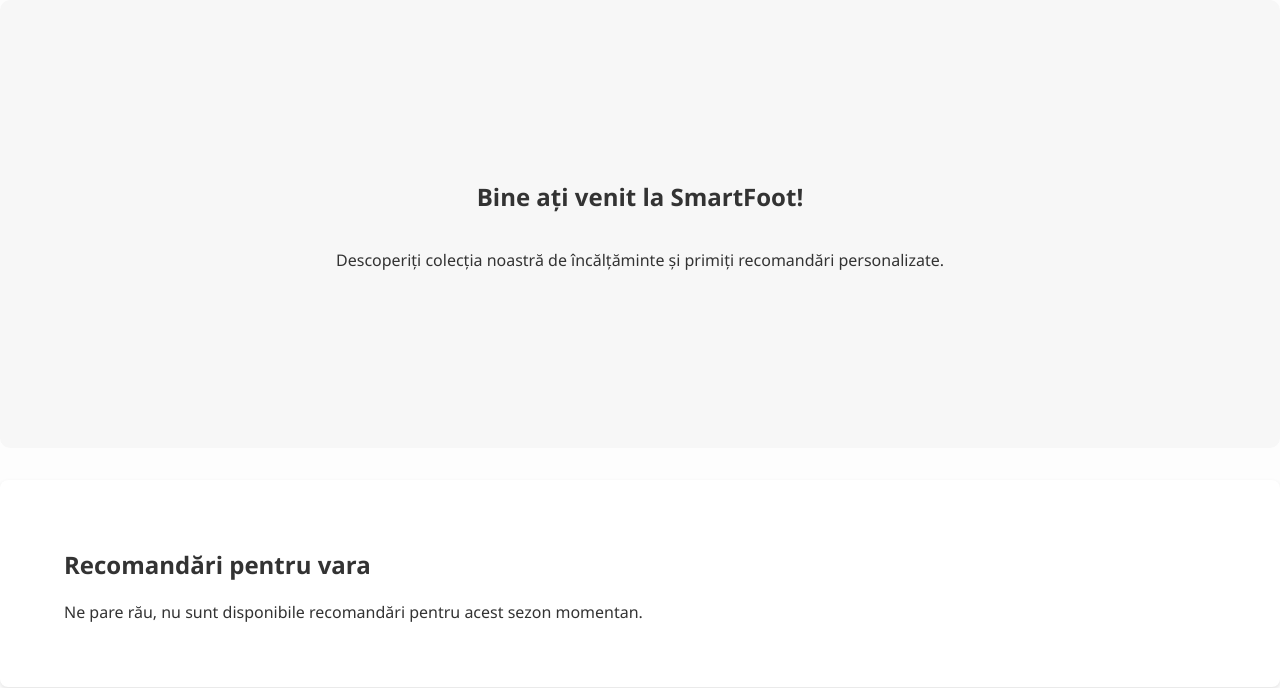
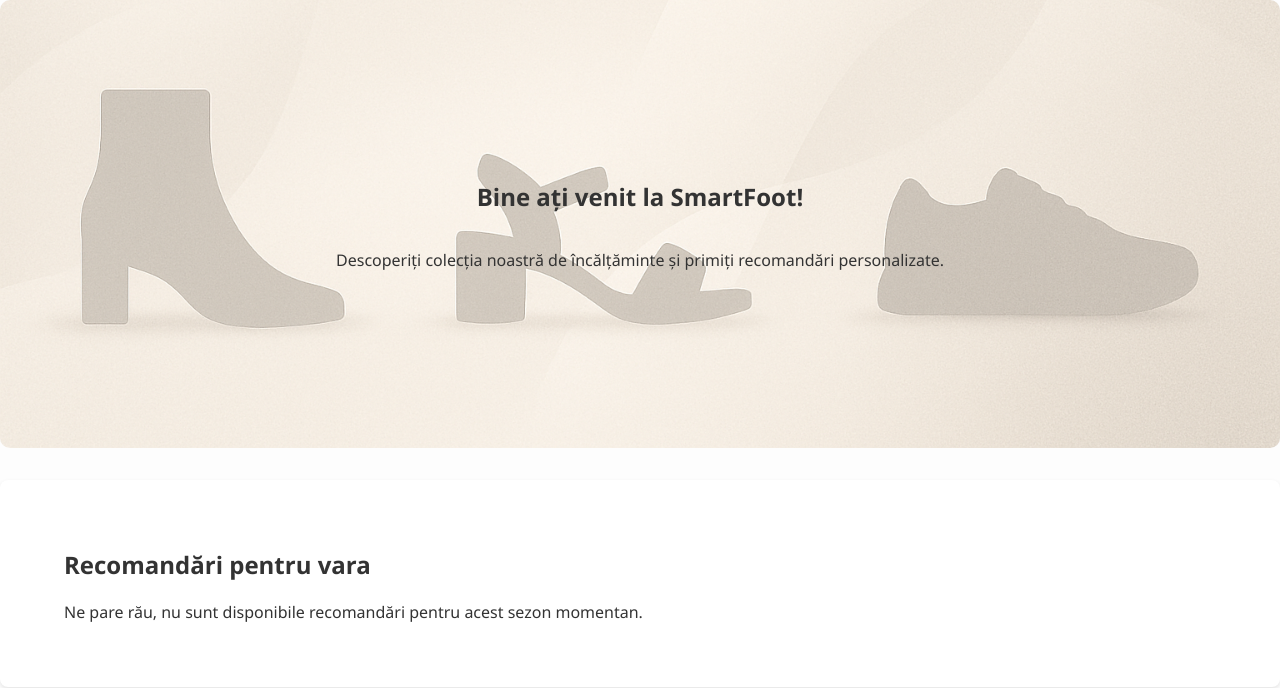
Before and after one commit to TanaseGeorge/FoW, a PHP site: page / in a window 1280 px wide. Shown: the part 118-806 px from the top of the page. Run offline with PHP 8.4, Linux system fonts and the light colour scheme; the visitor is signed in with stand-in values (Sample User, id 1); data that the repository does not hold is empty; some libraries are stand-ins or nearby versions.

Commit message:
fix conflict

```diff
--- a/Styling/home.css
+++ b/Styling/home.css
@@ -6,15 +6,7 @@
 
 .welcome-section {
   text-align: center;
-<<<<<<< Updated upstream
-<<<<<<< Updated upstream
-  background-image: url('assets/hero-bg.png') !important;
-=======
   background-image: url('assets/hero-bg.png');
->>>>>>> Stashed changes
-=======
-  background-image: url('assets/hero-bg.png');
->>>>>>> Stashed changes
   background-repeat: no-repeat;
   background-size: cover;
   background-position: bottom center;
```
